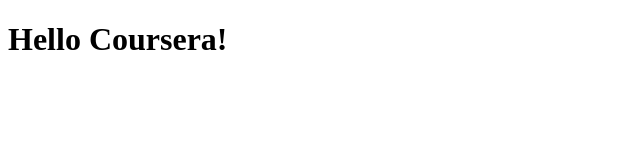
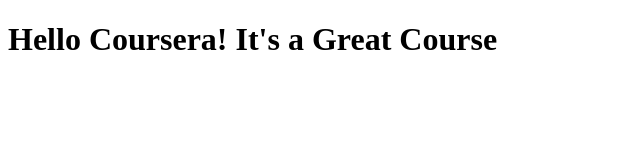
Before and after one commit to nareshdev2/coursera-test, a plain HTML site: page site/index.html in a window 1280 px wide. Shown: the whole page, without its empty margins (0-640 px from the left). Drawn offline with Linux system fonts and the light colour scheme.

Commit message:
Small Addition to my Site.

```diff
--- a/site/index.html
+++ b/site/index.html
@@ -4,6 +4,6 @@
 	<title>Hello Coursera!</title>
 </head>
 <body>
-<h1> Hello Coursera!</h1>
+<h1> Hello Coursera! It's a Great Course</h1>
 </body>
 </html>
```
